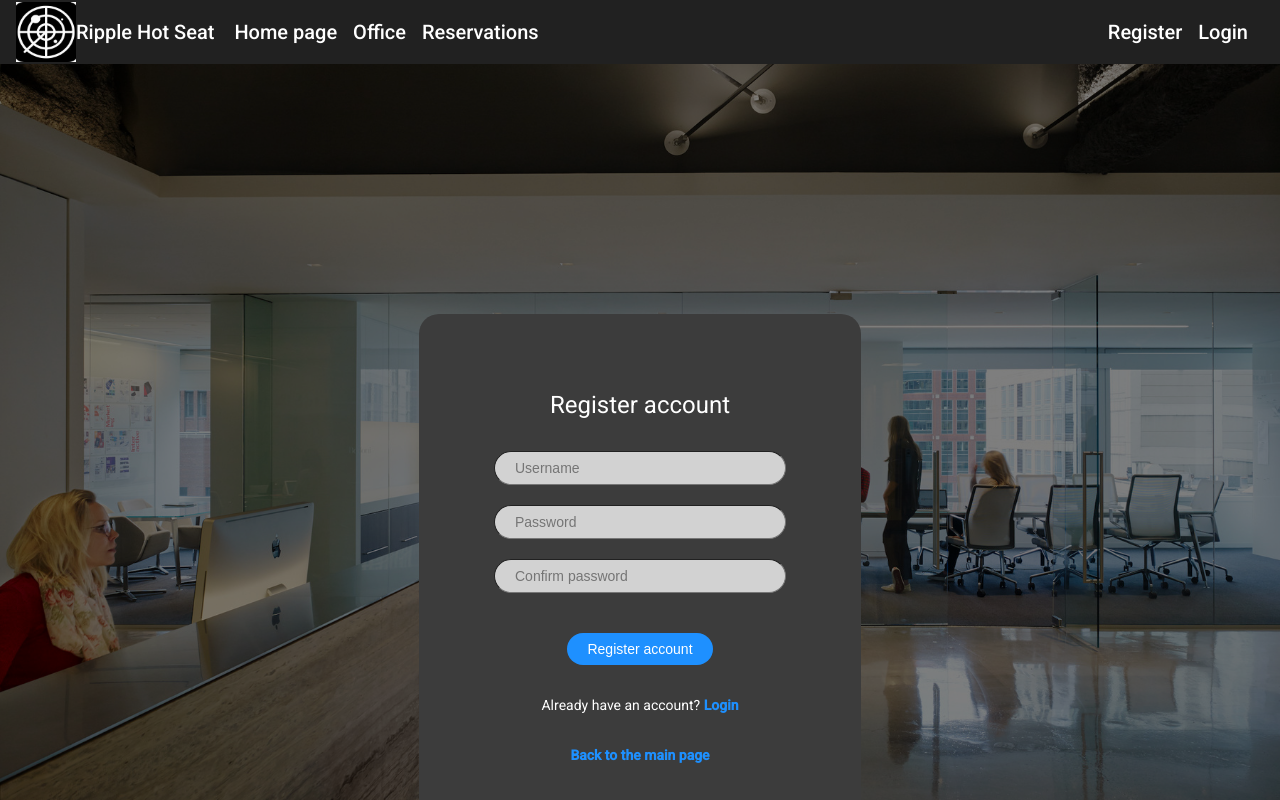
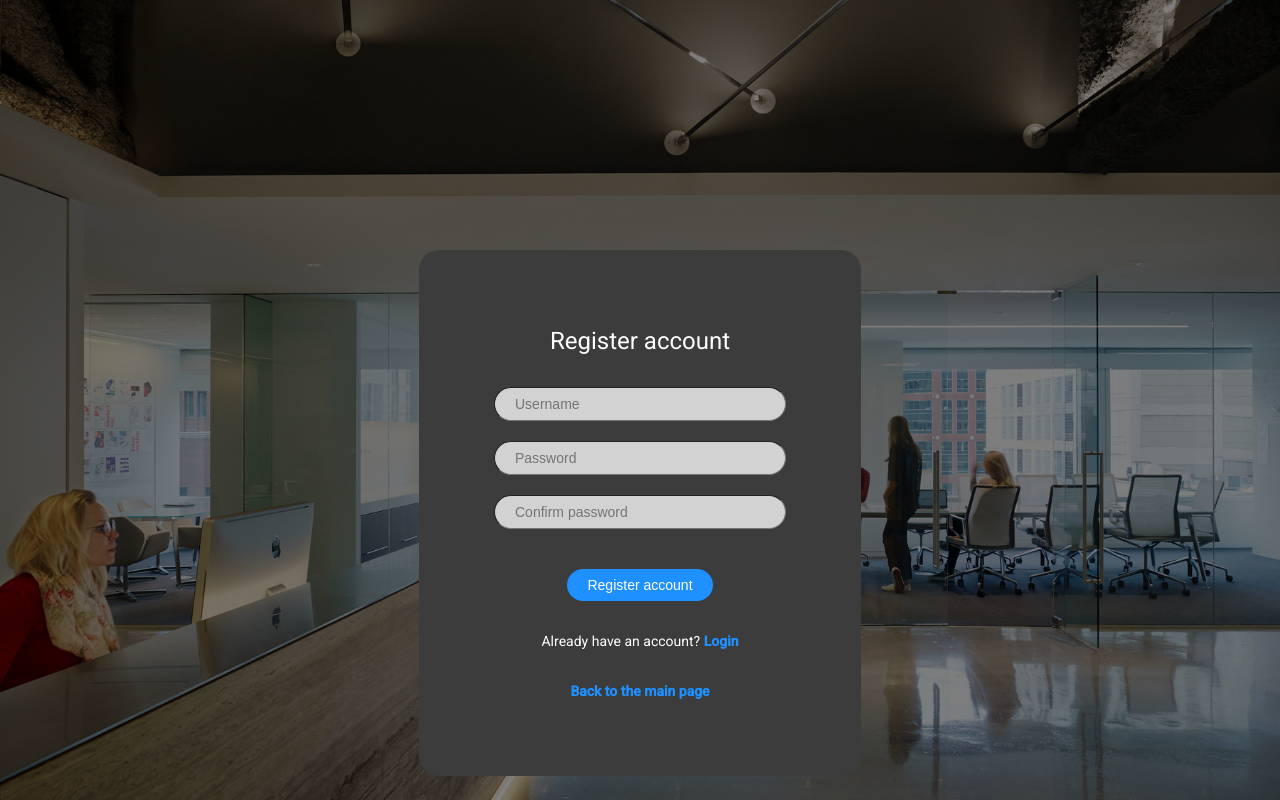
Before and after one commit to krnlk/angular-ripple-hot-seat, an Angular app: page /register in a window 1280 px wide. Shown: the top 800 px of the page. Built offline with nearby package versions, Linux system fonts and the light colour scheme.

Commit message:
Nothing major.

```diff
--- a/src/app/app.component.html
+++ b/src/app/app.component.html
@@ -6,16 +6,13 @@
       <h1>Ripple Hot Seat</h1>
 
       <div id="mar">
-        <span class="l_navbar" style="cursor:pointer" routerLink="/" routerLinkActive="active"
-          (click)="showMatToolbar()">
+        <span class="l_navbar" style="cursor:pointer" routerLink="/" routerLinkActive="active">
           Home page
         </span>
-        <span class="l_navbar" style="cursor:pointer" routerLink="/office" routerLinkActive="active"
-          (click)="showMatToolbar()">
+        <span class="l_navbar" style="cursor:pointer" routerLink="/office" routerLinkActive="active">
           Office
         </span>
-        <span class="l_navbar" style="cursor:pointer" routerLink="/reservations" routerLinkActive="active"
-          (click)="showMatToolbar()">
+        <span class="l_navbar" style="cursor:pointer" routerLink="/reservations" routerLinkActive="active">
           Reservations
         </span>
       </div>
@@ -28,26 +25,26 @@
 
       <div>
         <span class="r_navbar" style="cursor:pointer" *ngIf="!_loginService.isLoggedIn()" routerLink="/login"
-          routerLinkActive="active" (click)="hideMatToolbar()">
+          routerLinkActive="active">
           Login
         </span>
         <span class="r_navbar" style="cursor:pointer" *ngIf="!_loginService.isLoggedIn()" routerLink="/register"
-          routerLinkActive="active" (click)="hideMatToolbar()">
+          routerLinkActive="active">
           Register
         </span>
         <span class="r_navbar" style="cursor:pointer" *ngIf="_loginService.isLoggedIn()" routerLink="/account"
-          routerLinkActive="active" (click)="showMatToolbar()">
+          routerLinkActive="active">
           <span *ngIf="_loginService.isAdmin(); else notAdmin">
             <span class="admin">{{_loginService.getUsername()}}</span>
           </span>
           <ng-template #notAdmin>{{_loginService.getUsername()}}</ng-template>
         </span>
         <span class="r_navbar" style="cursor:pointer" *ngIf="_loginService.isLoggedIn()" routerLink="/reset-password"
-          routerLinkActive="active" (click)="hideMatToolbar()">
+          routerLinkActive="active">
           Reset Password
         </span>
         <span class="r_navbar" style="cursor:pointer" *ngIf="_loginService.isLoggedIn()"
-          (click)="_loginService.logoutUser(); showMatToolbar();">
+          (click)="_loginService.logoutUser()">
           Logout
         </span>
       </div>
@@ -61,32 +58,14 @@
   <mat-toolbar class="footer">
     I'm a footer!
     <div class="pl-20">
-      <a routerLink="/aboutus" routerLinkActive="active" (click)="showMatToolbar()">
+      <a routerLink="/aboutus" routerLinkActive="active">
         <span>About us</span>
       </a>
     </div>
     <div class="pl-20">
-      <a routerLink="/faq" routerLinkActive="active" (click)="showMatToolbar()">
+      <a routerLink="/faq" routerLinkActive="active">
         <span>FAQ</span>
       </a>
     </div>
   </mat-toolbar>
 </div>
-
-
-<!-- Stary kod, nie lubię usuwać go :( )
-  This nav gives you links to click, which tells the router which route to use (defined in the routes constant in  AppRoutingModule) --
-<nav>
-  <ul>
-    <li><a routerLink="/" routerLinkActive="active" [routerLinkActiveOptions]="{exact: true}">Main page.</a></li>
-    <li><a routerLink="/office" routerLinkActive="active">Office view.</a></li>
-    <li><a routerLink="/reservations" routerLinkActive="active">My reservations.</a></li>
-    <li><a routerLink="/aboutus" routerLinkActive="active">About us.</a></li>
-    <li><a routerLink="/faq" routerLinkActive="active">Frequently asked questions.</a></li>
-    <li><a routerLink="/login" routerLinkActive="active">Login.</a></li>
-    <li><a routerLink="/register" routerLinkActive="">Register an account.</a></li>
-    <li><a routerLink="/account" routerLinkActive="active">My account.</a></li>
-  </ul>
-</nav>
-
--->
--- a/src/app/components/login/login.service.ts
+++ b/src/app/components/login/login.service.ts
@@ -17,9 +17,7 @@ export class LoginService{
 
     getLogin(username: string, password: string) {
         console.log("Trying to log in...");
-        //return this.http.get(`http://localhost:8080/login?username=${username}&password=${password}`, {responseType: 'text'})
         return this.http.get(`https://ripple-hot-seat-backend-app.herokuapp.com/login?username=${username}&password=${password}`, {responseType: 'text'})
-        //return this.http.get(`http://localhost:8080/login?username=${username}&password=${password}`, {responseType: 'text'})
     }
 
     // Log the user off and remove any cookies/localStorage items (username, token, isAdmin etc)
--- a/src/app/components/register/register.component.ts
+++ b/src/app/components/register/register.component.ts
@@ -1,6 +1,7 @@
 "use strict";
 import { Component, OnInit } from '@angular/core';
 import { Router } from '@angular/router';
+import { AppComponent } from 'src/app/app.component';
 import { RegisterService } from './register.service';
 
 @Component({
@@ -9,7 +10,7 @@ import { RegisterService } from './register.service';
   styleUrls: ['./register.component.css']
 })
 export class RegisterComponent implements OnInit {
-  login!: string
+  username!: string
   email!: string
   password!: string
   password2!: string
@@ -20,16 +21,15 @@ export class RegisterComponent implements OnInit {
   }
   */
 
-  constructor(public http: RegisterService, public router: Router) { }
+  constructor(public app: AppComponent, public http: RegisterService, public router: Router) { }
 
   ngOnInit(): void {
+    this.app.hideMatToolbar();
   }
 
   doRegister() {
-    //this.http.get<any>(`http://localhost:8080/login?username=${this.username}&password=${this.password}`)
-
     let post = {
-      login: this.login,
+      username: this.username,
       password: this.password,
       isAdmin: 'false'
     };
@@ -44,7 +44,6 @@ export class RegisterComponent implements OnInit {
 
           //po udanym zalogowaniu powinno przeniesc na strone z info o tym, ze wyslano maila?
           this.router.navigateByUrl('');
-          this.showMatToolbar();
         },
         (error) => {
           console.log('Error: ');
@@ -57,10 +56,10 @@ export class RegisterComponent implements OnInit {
       console.log('Your passwords do not match.');
     }
   }
-
+  /*
   showMatToolbar() {
     let matToolbar: any = <any>document.getElementById("matToolbar");
     matToolbar.classList.remove("hidden");
-  }
+  }*/
 
 }
```
